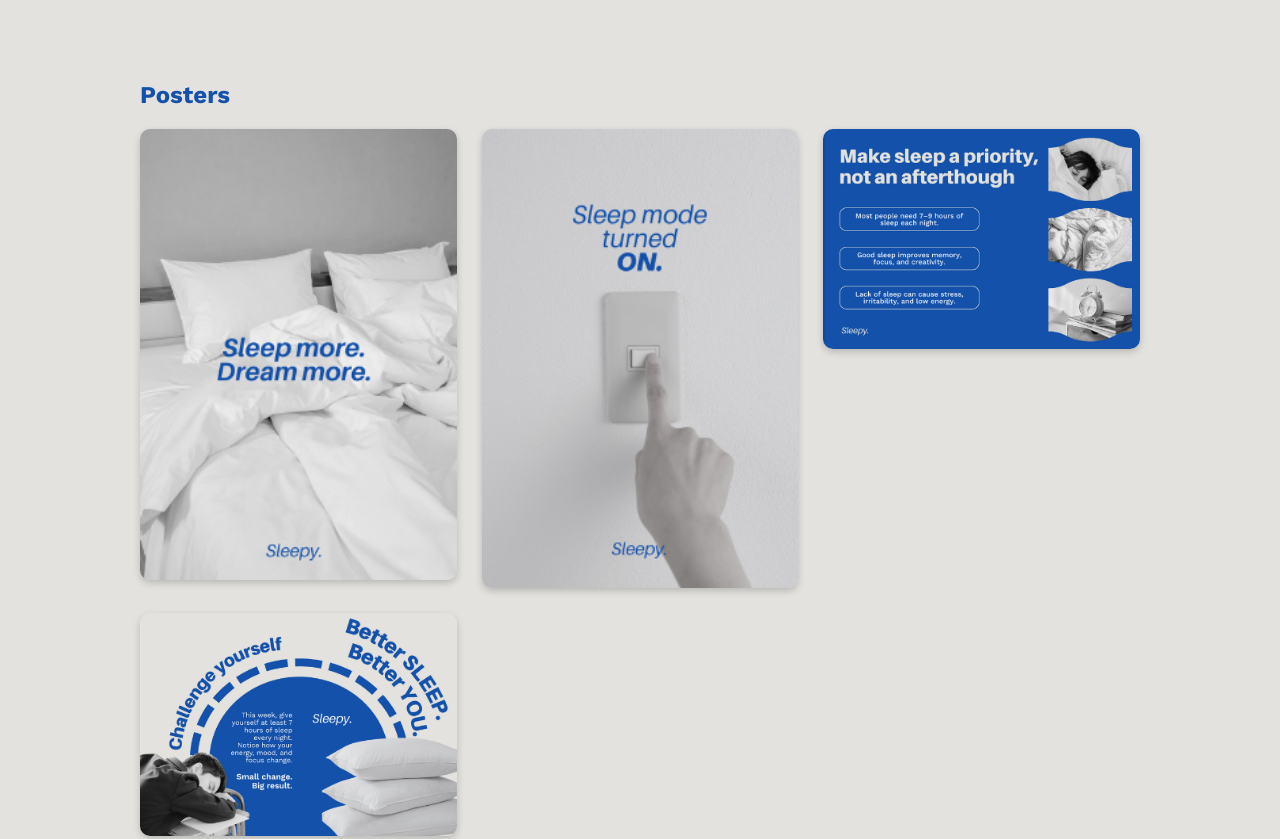
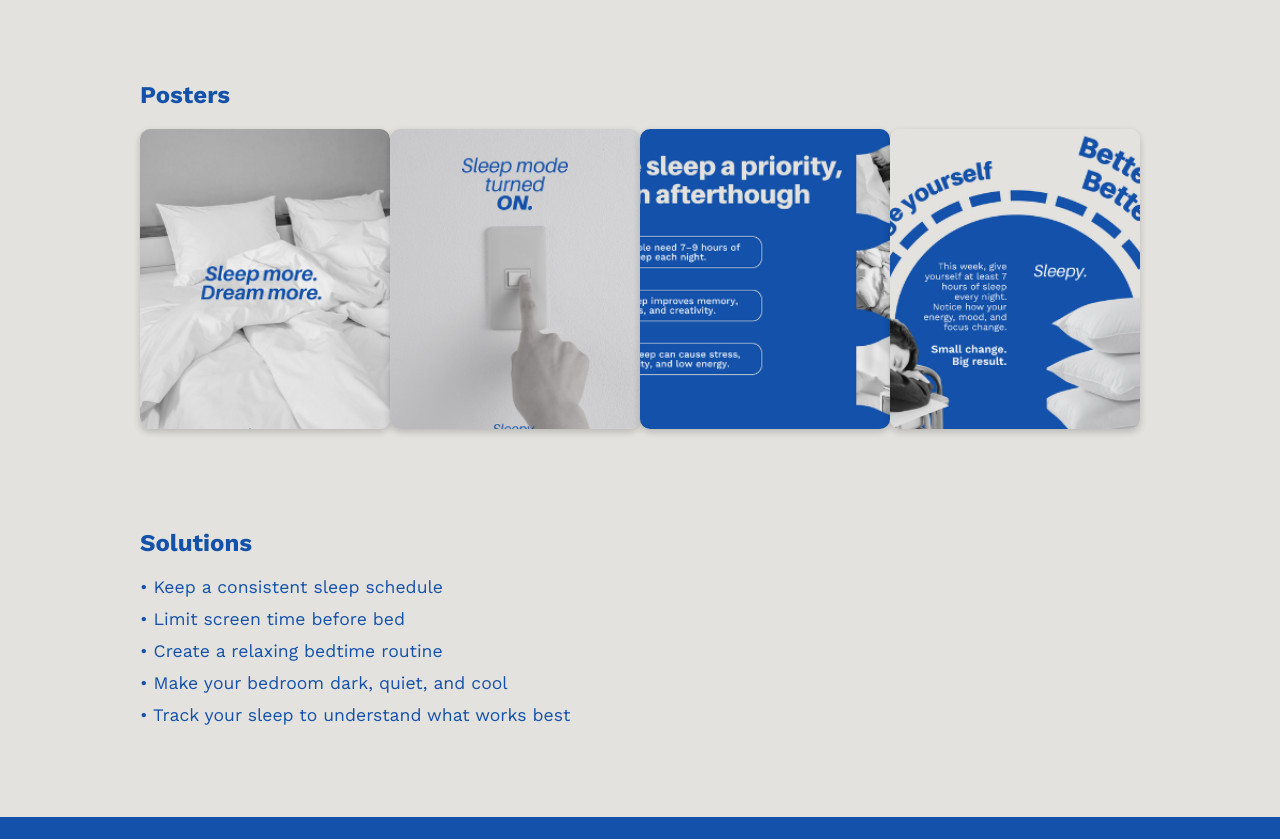
Before and after one commit to Filippip/Sleepy, a plain HTML site: page index.html in a window 1280 px wide. Shown: the part 780-1619 px from the top of the page. Drawn offline with nearby package versions, Linux system fonts and the light colour scheme; a web font is replaced by a local one.

Commit message:
Update index.html

```diff
--- a/index.html
+++ b/index.html
@@ -81,13 +81,13 @@
 
     .posters-grid {
       display: grid;
-      grid-template-columns: repeat(auto-fit, minmax(250px, 1fr));
-      gap: 25px;
-      margin-top: 20px;
+      grid-template-columns: repeat(4, 1fr);  margin-top: 20px;
     }
 
     .posters-grid img {
       width: 100%;
+      height: 300px;
+      object-fit: cover;
       border-radius: 10px;
       box-shadow: 0px 3px 7px #00000030;
     }
@@ -184,7 +184,7 @@ function checkSleep() {
   let label = '';
   if (gender === 'man') label = 'boy';
   else if (gender === 'woman') label = 'girl';
-  else label = 'idk what';
+  else label = 'idk';
 
   let msg = '';
 
```
